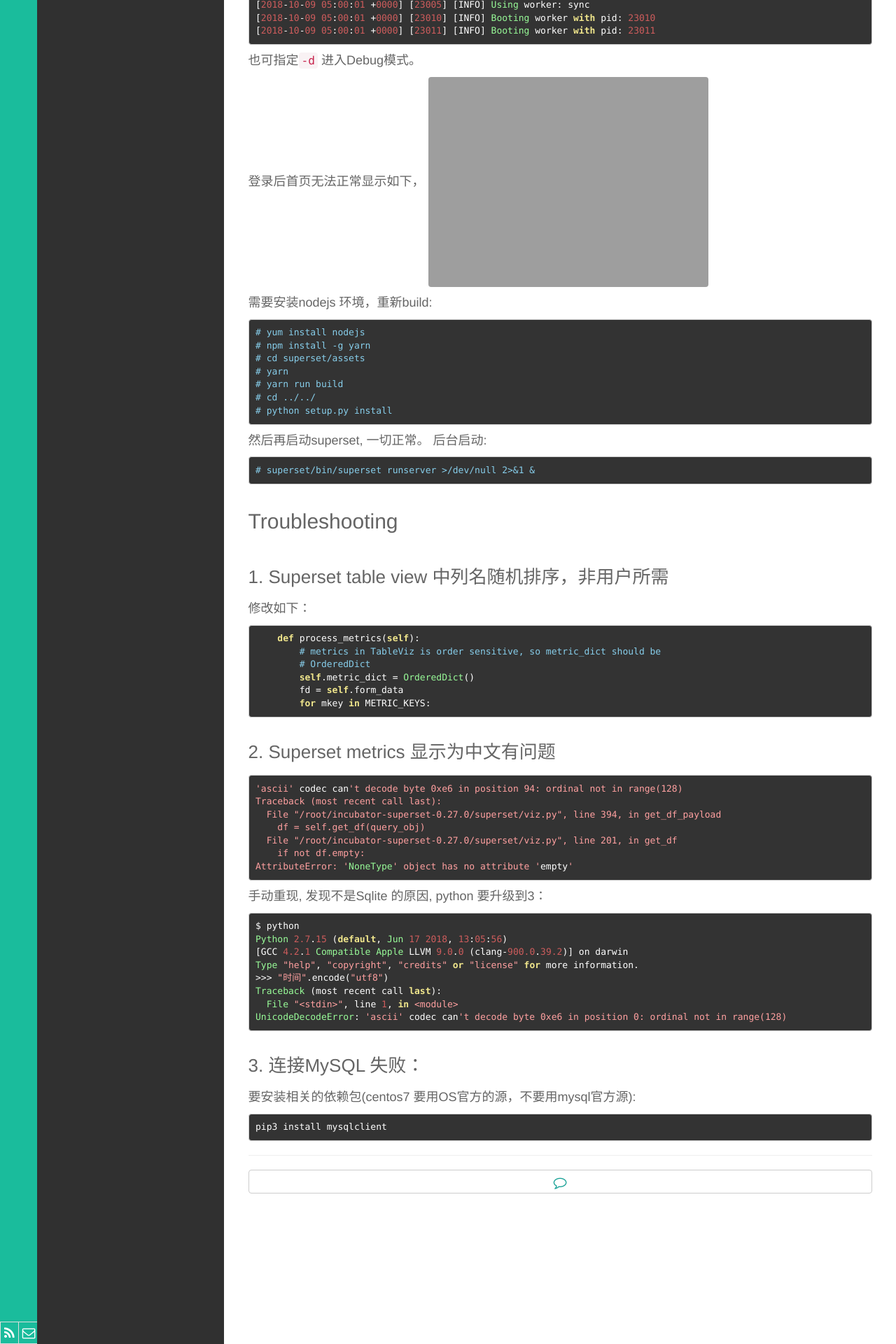
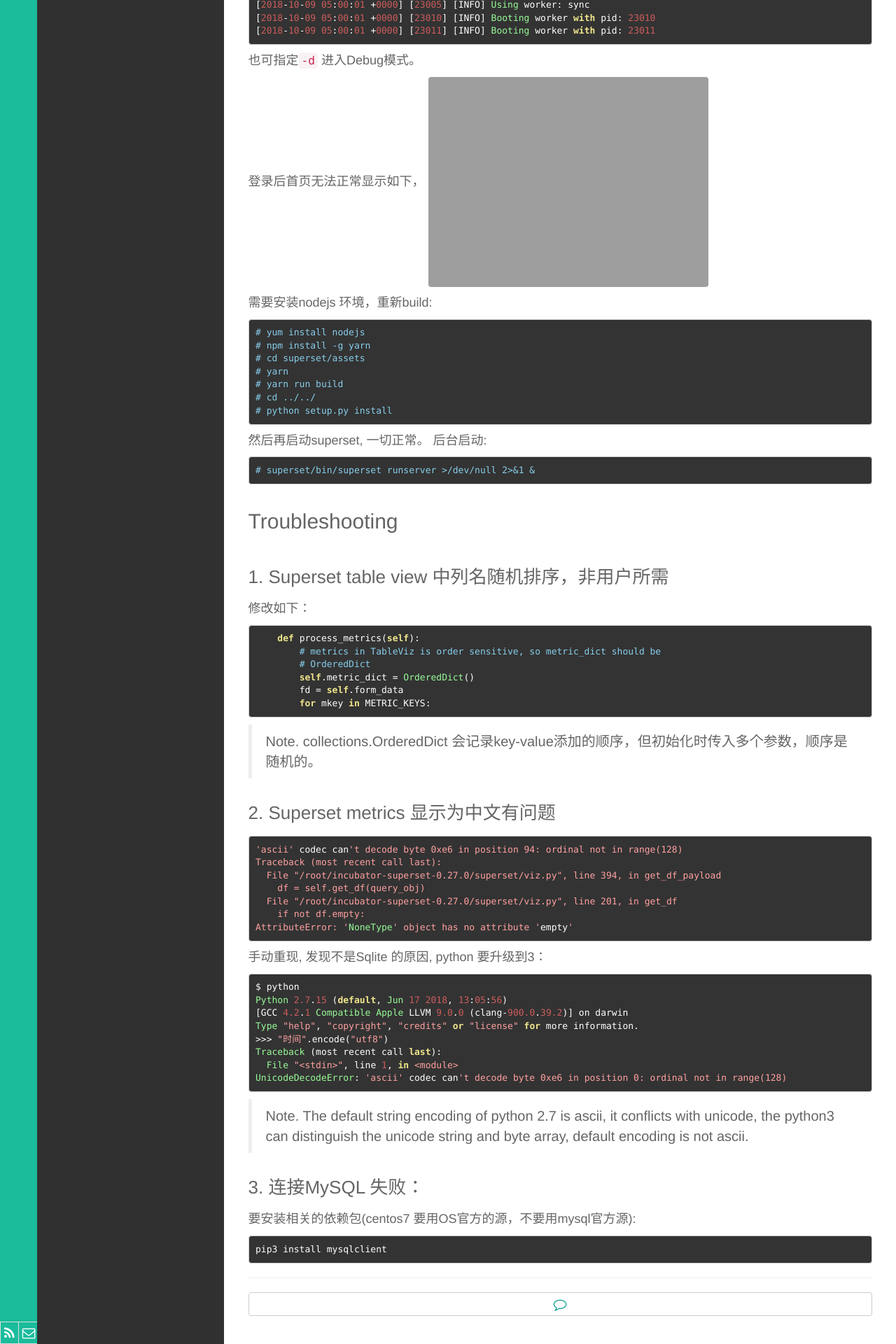
Before and after one commit to wenchma/wenchma.github.io, a Jekyll site: the page built from _posts/2018-10-10-superset-development.md, in a window 1280 px wide. Shown: the part 2210-4130 px from the top of the page at 70% size. Built offline with Jekyll 4.4.1, drawn with Linux system fonts in a browser that asks for light colours.

Commit message:
Add note for troubleshooting

````diff
--- a/_posts/2018-10-10-superset-development.md
+++ b/_posts/2018-10-10-superset-development.md
@@ -154,6 +154,8 @@
         for mkey in METRIC_KEYS:
 ```
 
+> Note. collections.OrderedDict 会记录key-value添加的顺序，但初始化时传入多个参数，顺序是随机的。
+
 ### 2. Superset metrics 显示为中文有问题
 
 ```
@@ -177,6 +179,9 @@
 UnicodeDecodeError: 'ascii' codec can't decode byte 0xe6 in position 0: ordinal not in range(128)
 ```
 
+> Note. The default string encoding of python 2.7 is ascii, it conflicts with unicode, the python3
+  can distinguish the unicode string and byte array, default encoding is not ascii.
+
 ### 3. 连接MySQL 失败：
 
 要安装相关的依赖包(centos7 要用OS官方的源，不要用mysql官方源):
````
